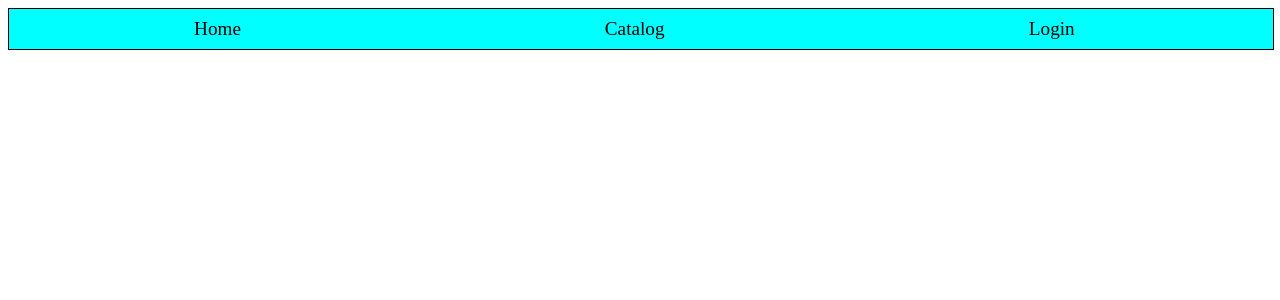
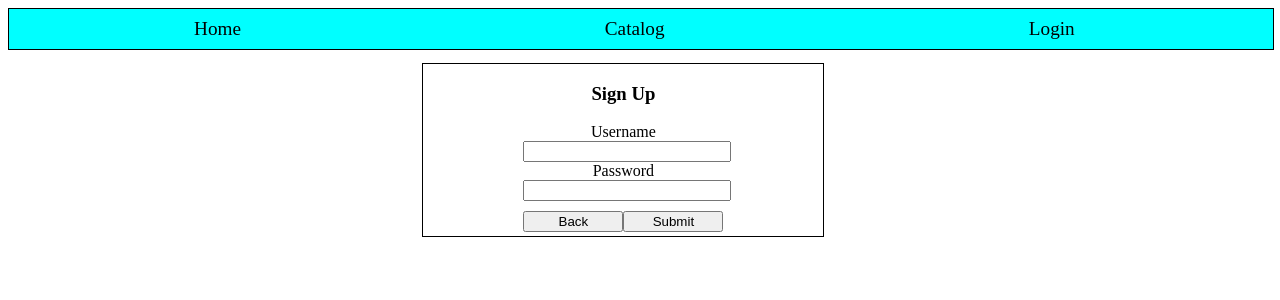
Before and after one commit to emanuel-perez/frontCars, an Angular app: page /login in a window 1280 px wide. Both pictures are taken after typing "Sample", "Sample" into the empty fields and a click on the input 623 px from the left and 239 px from the top of the page. Shown: the top 300 px of the page. Built offline with nearby package versions, Linux system fonts and the light colour scheme; no server answers.

Commit message:
added sign up function with UI functions

```diff
--- a/src/app/pages/login-page/login-page.component.html
+++ b/src/app/pages/login-page/login-page.component.html
@@ -9,5 +9,29 @@
     <label *ngIf="password.invalid && (password.touched || password.dirty)" for="pass-alert" class="alert">Please Enter A Valid Password</label>
 
     <a class="user">New User?</a>
-    <input type="submit" class="btn">
+    <input type="submit" (click)="newUser()" class="btn">
 </form>
+
+<form *ngIf="loginFail" class="window" (ngSubmit)="goBack()">
+    <h3>Wrong Username and Password Combination</h3>
+    <h4>Please Try Again</h4>
+    <input type="submit" class="btn" value="Back">
+</form>
+
+<form *ngIf="newUsername" class="window" [formGroup]="signUpInfo">
+    <h3>Sign Up</h3>
+    <label for="newUsername">Username</label>
+    <input type="text" class="box" formControlName="newName">
+    <label for="newPassword">Password</label>
+    <input type="text" class="box" formControlName="newPass">
+
+    <div class="side">
+        <button class="btn2" (click)="goBack2()" type="button">Back</button> <button class="btn2" (click)="submitUser()" type="button" [disabled]="!loginInfo.valid">Submit</button>
+    </div>
+
+</form>
+
+<div *ngIf="validUsername" class="window">
+    <h4>Welcome {{currentUsername}}!</h4>
+    <button class="btn3" (click)="signOut()">Sign Out</button>
+</div>
--- a/src/app/pages/login-page/login-page.component.ts
+++ b/src/app/pages/login-page/login-page.component.ts
@@ -77,6 +77,39 @@ export class LoginPageComponent implements OnInit {
     }
   }
 
+  submitUser(){
+    this.loginAttempt = false;
+    this.newUsername = false;
+    this.dataService.newUser(this.signUpInfo.get('newName')?.value,this.signUpInfo.get('newPass')?.value).subscribe(r => {
+      if(r)
+      {
+        console.log("new user made!");
+      }
+      else
+        console.log("username already exists")
+    });
+  }
+
+  // Back Functions
+  goBack(){
+    this.loginAttempt = !this.loginAttempt;
+    this.loginFail = false;
+  }
+  newUser(){
+    this.loginAttempt = !this.loginAttempt;
+    this.newUsername = true;
+  }
+  goBack2(){
+    this.loginAttempt = false;
+    this.newUsername = false;
+  }
+
+  signOut(){
+    this.uiService.setUsernameStatus(false);
+    this.loginAttempt = false;
+    this.currentUsername = '';
+  }
+
   // Get Functions for the forms
 
     //Login
```
